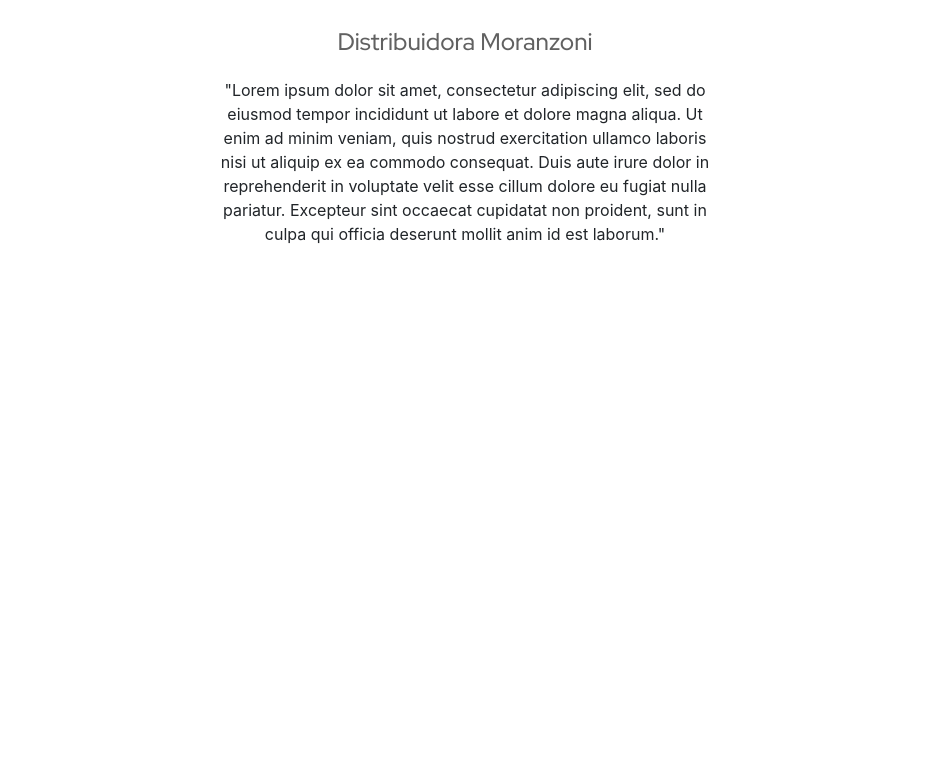
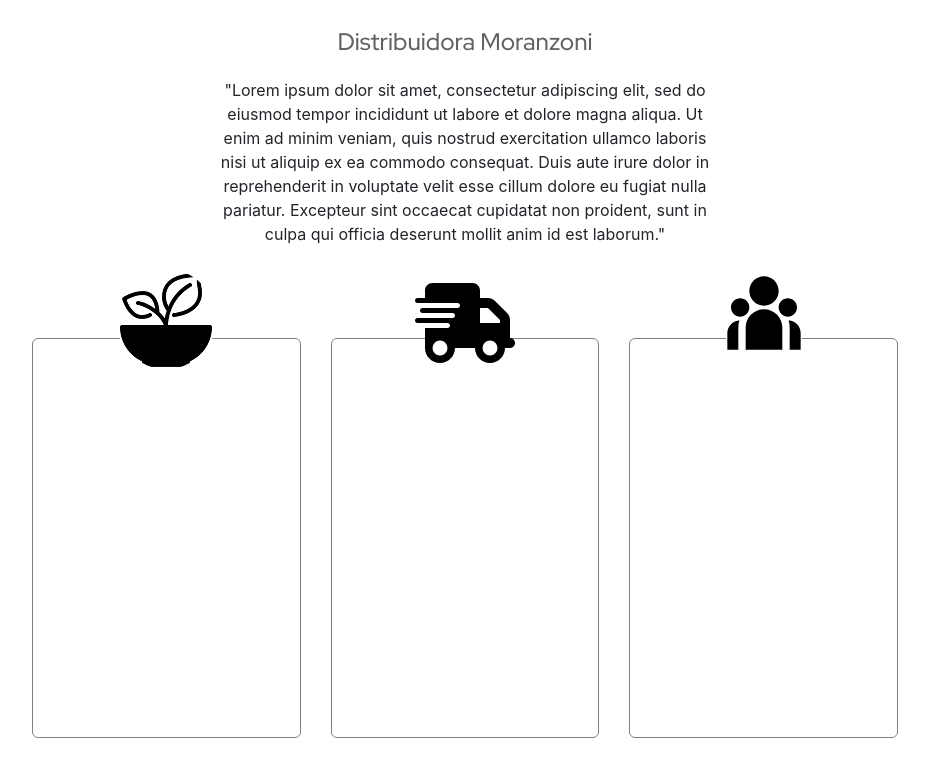
Before and after one commit to MatPerdigues/Proyecto_Moranzoni, a React (Create React App) app in the folder FRONT/: page / in a window 1280 px wide. Shown: the part 532-1308 px from the top of the page, without its empty margins (175-1104 px from the left). Before the commit the page ends 800 px from the top, so only its background shows below. Built offline with nearby package versions, Linux system fonts and the light colour scheme.

Commit message:
V.26Abr24

```diff
--- a/FRONT/src/components/home/home.css
+++ b/FRONT/src/components/home/home.css
@@ -25,3 +25,45 @@
     height: 150px;
     text-align: center;
 }
+.secCards{
+    display: flex;
+    justify-content: space-around;
+    width: 70%;
+    height: 400px;
+    margin: 110px auto;
+    border-radius: 15px;
+    margin-bottom: 100px;
+
+}
+
+.card{
+    width: 30%;
+    height: 400px;
+    border: 1px solid gray;
+
+
+}
+
+.cardImg{
+    width: 100px;
+    height: 100px;
+    border-radius: 50%;
+    background-image:  url('../images/foodIcon2.png');
+    margin: -70px auto;
+    color: black;
+
+}
+
+.cardImg2{
+    font-size: 100px;
+    border-radius: 50%;
+    margin: -100px auto;
+    color:black
+
+}
+
+#cardImg3{
+    background-color: white;
+    margin-top: -100px;
+    font-size: 88px;
+}
--- a/FRONT/src/components/home/home.js
+++ b/FRONT/src/components/home/home.js
@@ -1,5 +1,7 @@
 import { Fragment } from 'react';
 import './home.css';
+import { FaTruckFast } from "react-icons/fa6";
+import { RiTeamFill } from "react-icons/ri";
 
 export default function Home(){
     return(
@@ -13,6 +15,17 @@ export default function Home(){
                         <p>"Lorem ipsum dolor sit amet, consectetur adipiscing elit, sed do eiusmod tempor incididunt ut labore et dolore magna aliqua. Ut enim ad minim veniam, quis nostrud exercitation ullamco laboris nisi ut aliquip ex ea commodo consequat. Duis aute irure dolor in reprehenderit in voluptate velit esse cillum dolore eu fugiat nulla pariatur. Excepteur sint occaecat cupidatat non proident, sunt in culpa qui officia deserunt mollit anim id est laborum."</p>
                     </div>
                 </section>
+                <section class='secCards'>
+                    <section class='card'>
+                        <div class='cardImg'></div>
+                    </section>
+                    <section class='card'>
+                        <div class='cardImg2'><FaTruckFast /></div>
+                    </section>
+                    <section class='card'>
+                        <div class='cardImg2' id='cardImg3'><RiTeamFill /></div>
+                    </section>
+                </section>
             </main>
 
         </Fragment>
```
Also changed, not shown: FRONT/src/components/images/foodIcon2.png (added).
